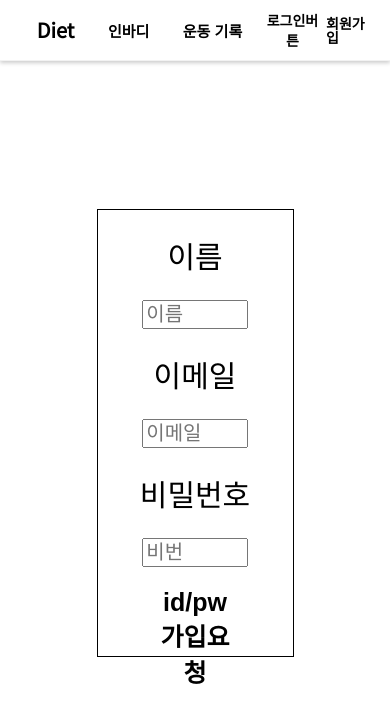
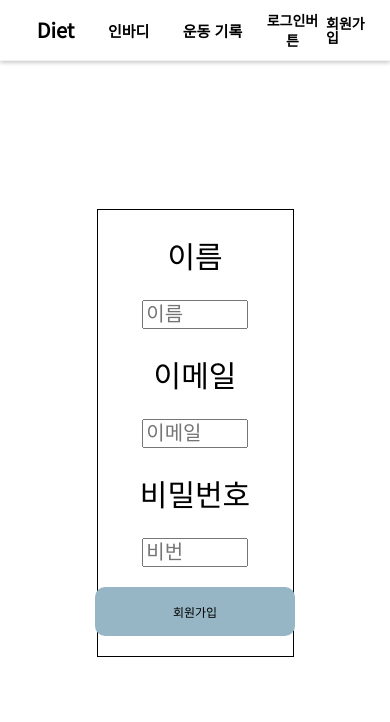
Before and after one commit to leaftha/diet-record, a Next.js app: page /register in a window 390 px wide. Shown: the top 722 px of the page. Built offline with nearby package versions, Linux system fonts and the light colour scheme; no server answers.

Commit message:
register page mobile

```diff
--- a/app/register/page.js
+++ b/app/register/page.js
@@ -1,23 +1,13 @@
-import claases from "./page.module.css";
+import claases from './page.module.css';
 
 export default function Register() {
     return (
         <div className={claases.main}>
             <form className={claases.form} method="POST" action="/api/auth/signup">
                 <label className={claases.label}>이름</label>
-        <input
-          className={claases.input}
-          name="name"
-          type="text"
-          placeholder="이름"
-        />
+                <input className={claases.input} name="name" type="text" placeholder="이름" />
                 <label className={claases.label}>이메일</label>
-        <input
-          className={claases.input}
-          name="email"
-          type="text"
-          placeholder="이메일"
-        />
+                <input className={claases.input} name="email" type="text" placeholder="이메일" />
                 <label className={claases.label}>비밀번호</label>
                 <input
                     className={claases.input}
@@ -28,7 +18,7 @@ export default function Register() {
                     placeholder="비번"
                 />
                 <button className={claases.btn} type="submit">
-          id/pw 가입요청
+                    회원가입
                 </button>
             </form>
         </div>
--- a/app/register/page.module.css
+++ b/app/register/page.module.css
@@ -9,6 +9,8 @@
 .form {
     display: flex;
     flex-direction: column;
+    align-items: center;
+    justify-content: center;
     width: 50%;
     height: 50%;
     border: 1px solid black;
@@ -27,17 +29,26 @@
 }
 
 .btn {
-  font-size: 25px;
-  font-weight: bold;
-  background: none;
+    background: #96b6c5;
     border: none;
-  width: 50%;
-  height: 50%;
-  margin: 20px auto;
+    cursor: pointer;
+    width: 200px;
+    height: 50px;
+    transition: all ease 0.2s;
+    margin: 20px;
+    border-radius: 10px;
 }
 
-@media (max-width: 800px) {
+.btn:hover {
+    box-shadow: 0 14px 28px rgba(0, 0, 0, 0.25), 0 10px 10px rgba(0, 0, 0, 0.22);
+    background: #c59696;
+}
+
+@media all and (max-width: 768px) {
     .form {
         height: 60%;
     }
+    .btn {
+        font-size: 12px;
     }
+}
```
Lines whose indentation alone changed are shown as unchanged.
